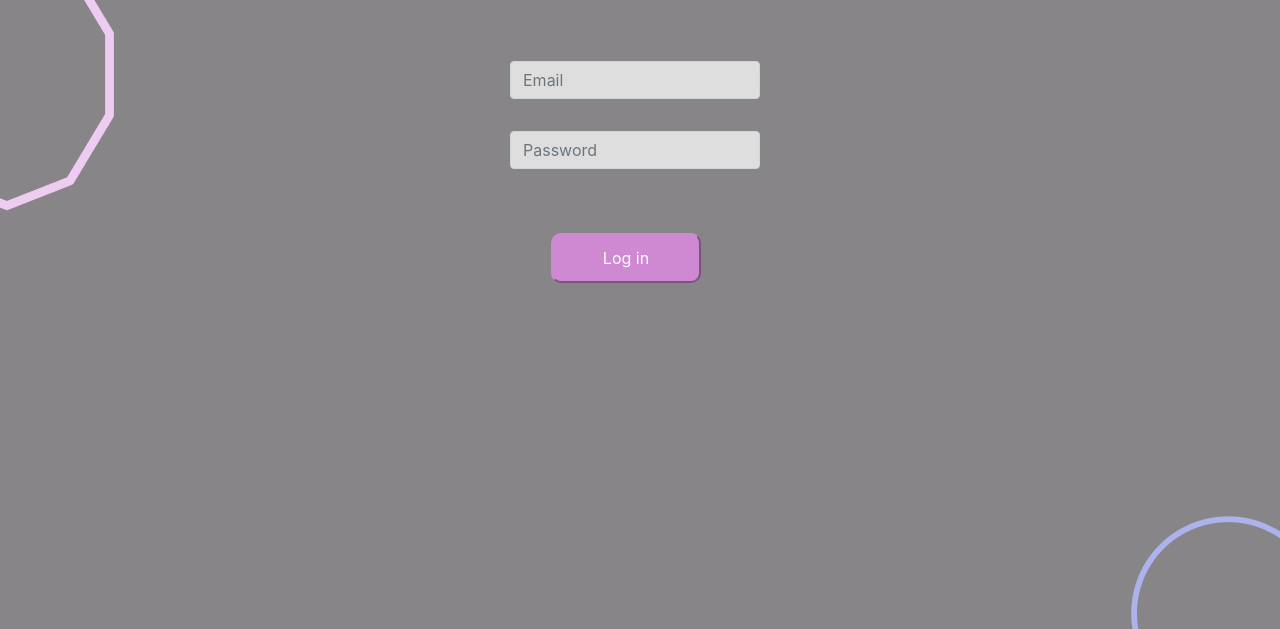
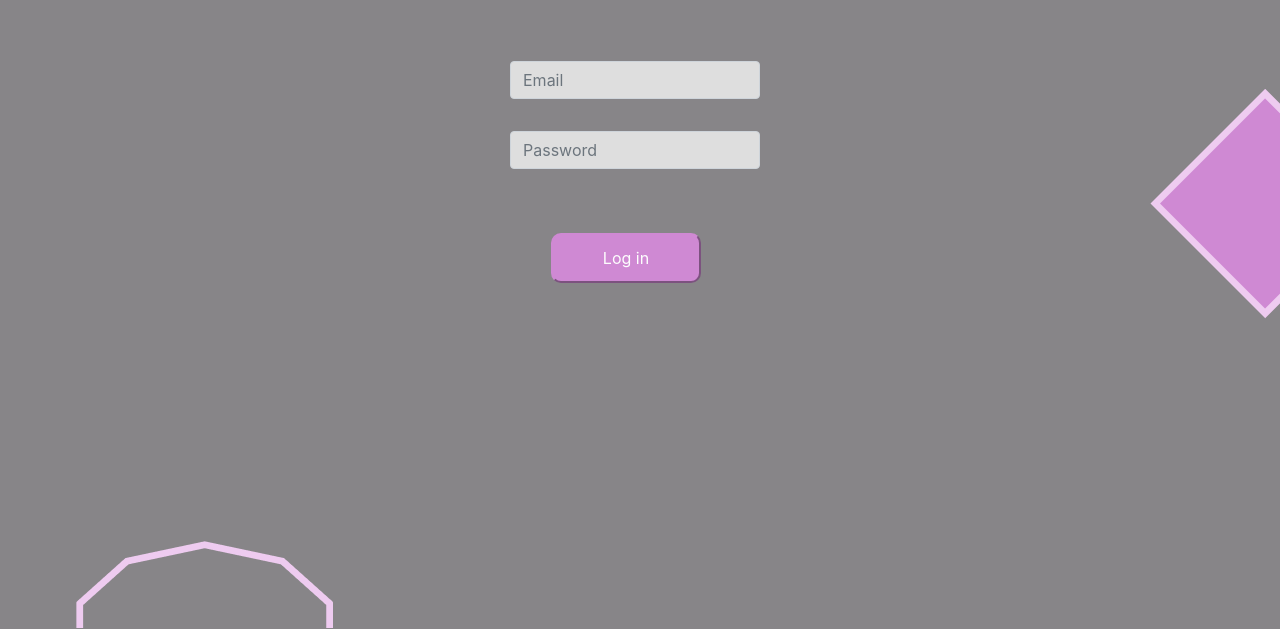
Before and after one commit to TheLides/myportfoliopring, a website: page Frontend12/wwwroot/LogIn.html in a window 1280 px wide. Shown: the part 171-800 px from the top of the page. Drawn offline with Linux system fonts and the light colour scheme; a web font is replaced by a local one.

Commit message:
Design added

```diff
--- a/Frontend12/wwwroot/login.css
+++ b/Frontend12/wwwroot/login.css
@@ -103,27 +103,28 @@ main {
 
 .square {
     width: 130px;
-    height: 130px;
-    background: #CF89D3;
+    height: 260px;
+    background-image: url(Pictures/SquareLogin.PNG);
     position: absolute;
-    transform: rotate(45deg);
-    border: 5px solid #EECBF0;
-    left: 75%;
+    right: 0;
+    top: 30%;
 }
 
 .round {
     position: absolute;
-    width: 175px;
-    height: 130px;
-    bottom: 0;
-    right: 0;
-    background-image: url(Pictures/RegistryCircle.PNG);
+    width: 160px;
+    height: 160px;
+    top: 1%;
+    left: 10%;
+    background: #C4C8F3;
+    border-radius: 50%;
 }
 
 .diamond {
     position: absolute;
-    width: 120px;
-    height: 290px;
-    background-image: url(Pictures/RegistryDiamond.PNG);
-    top: 100px;
+    width: 280px;
+    height: 90px;
+    background-image: url(Pictures/LogInDiamond.PNG);
+    bottom:0;
+    left: 5%;
 }
```
Also changed, not shown: Frontend12/wwwroot/Pictures/LogInCircle.PNG (added), Frontend12/wwwroot/Pictures/LogInDiamond.PNG (added), Frontend12/wwwroot/Pictures/SquareLogin.PNG (added).
